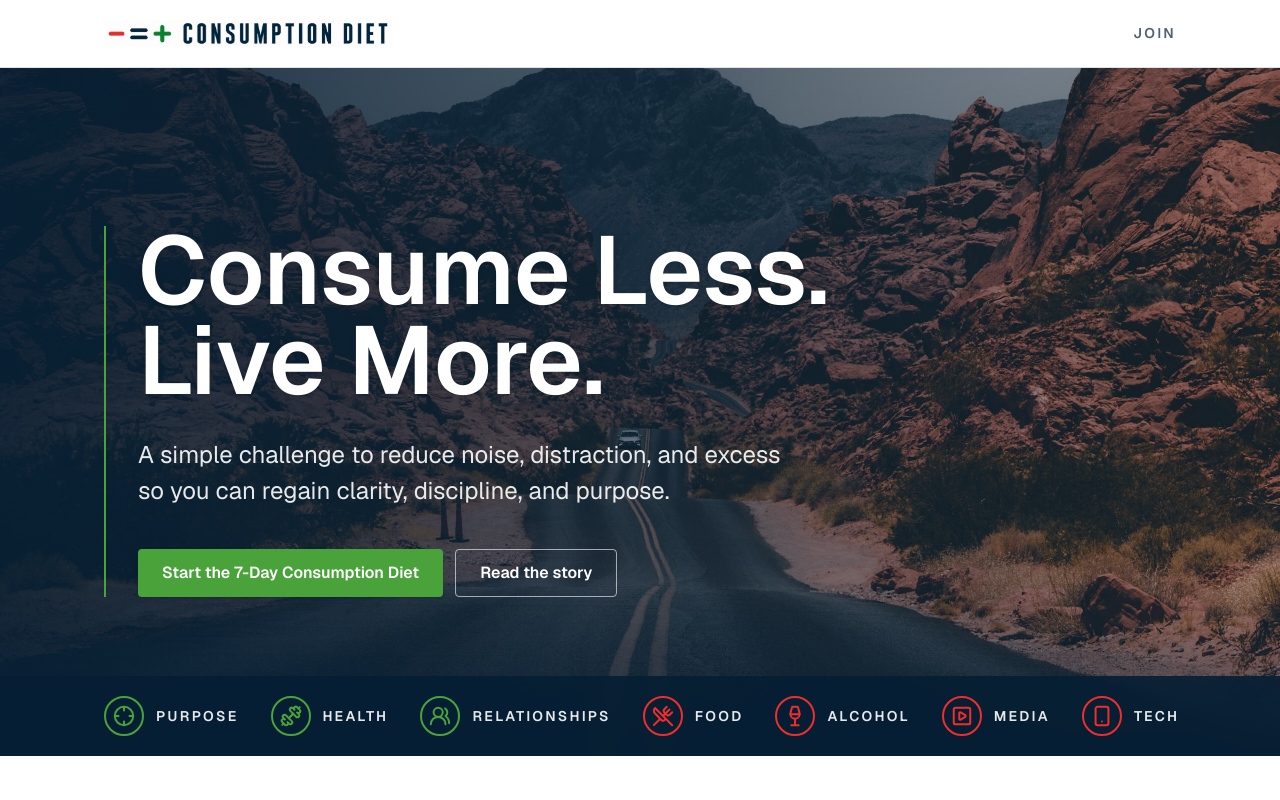
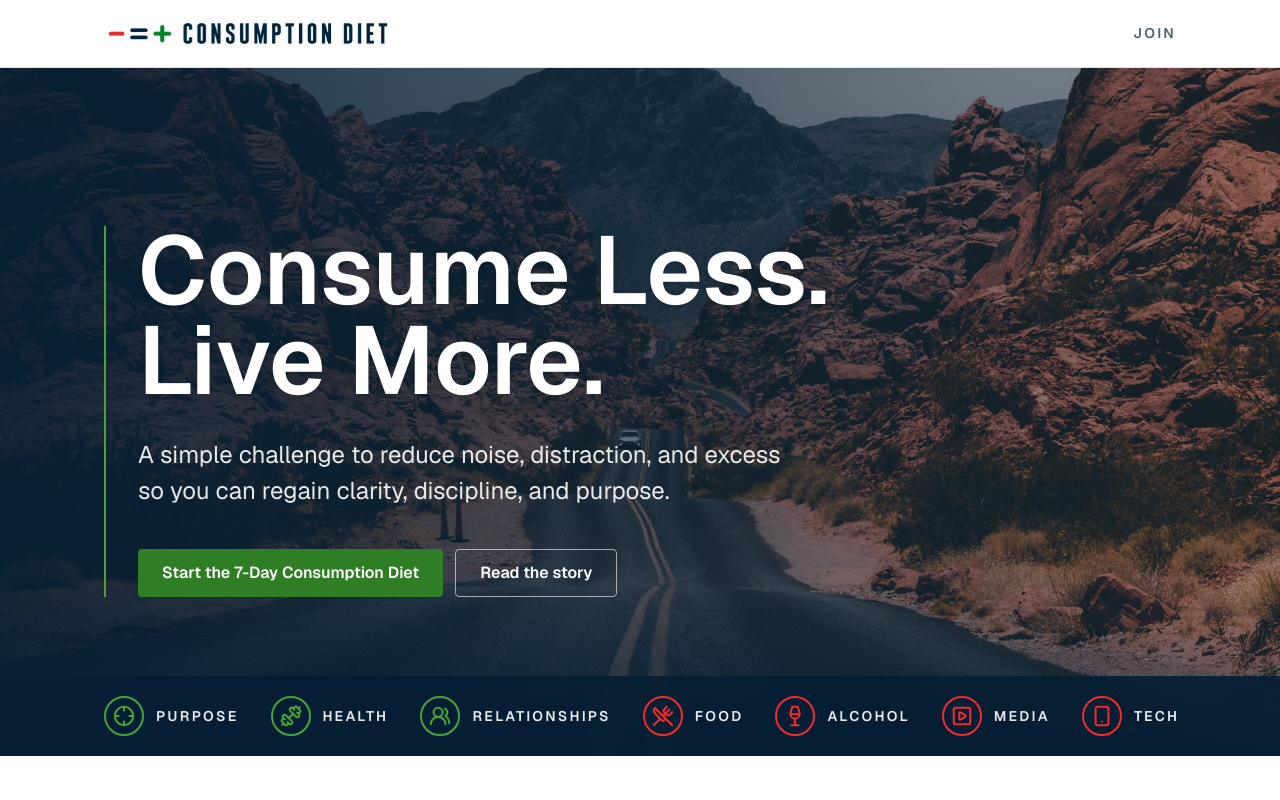
Before and after one commit to briantraudt/consumptiondiet, a Next.js app: page / in a window 1280 px wide. Shown: the top 800 px of the page. Built offline with nearby package versions, Linux system fonts and the light colour scheme.

Commit message:
Darken primary CTA green

```diff
--- a/src/app/page.tsx
+++ b/src/app/page.tsx
@@ -103,7 +103,7 @@ export default function Home() {
               <div className="mt-10 flex flex-col gap-3 sm:flex-row">
                 <a
                   href="#signup"
-                  className="inline-flex min-h-12 items-center justify-center rounded-sm bg-[#4aa23a] px-6 text-base font-semibold text-white shadow-sm transition hover:bg-[#3f8d32] focus:outline-none focus:ring-2 focus:ring-[#4aa23a] focus:ring-offset-2 focus:ring-offset-[#061f34]"
+                  className="inline-flex min-h-12 items-center justify-center rounded-sm bg-[#2f7d24] px-6 text-base font-semibold text-white shadow-sm transition hover:bg-[#25651c] focus:outline-none focus:ring-2 focus:ring-[#2f7d24] focus:ring-offset-2 focus:ring-offset-[#061f34]"
                 >
                   Start the 7-Day Consumption Diet
                 </a>
```
